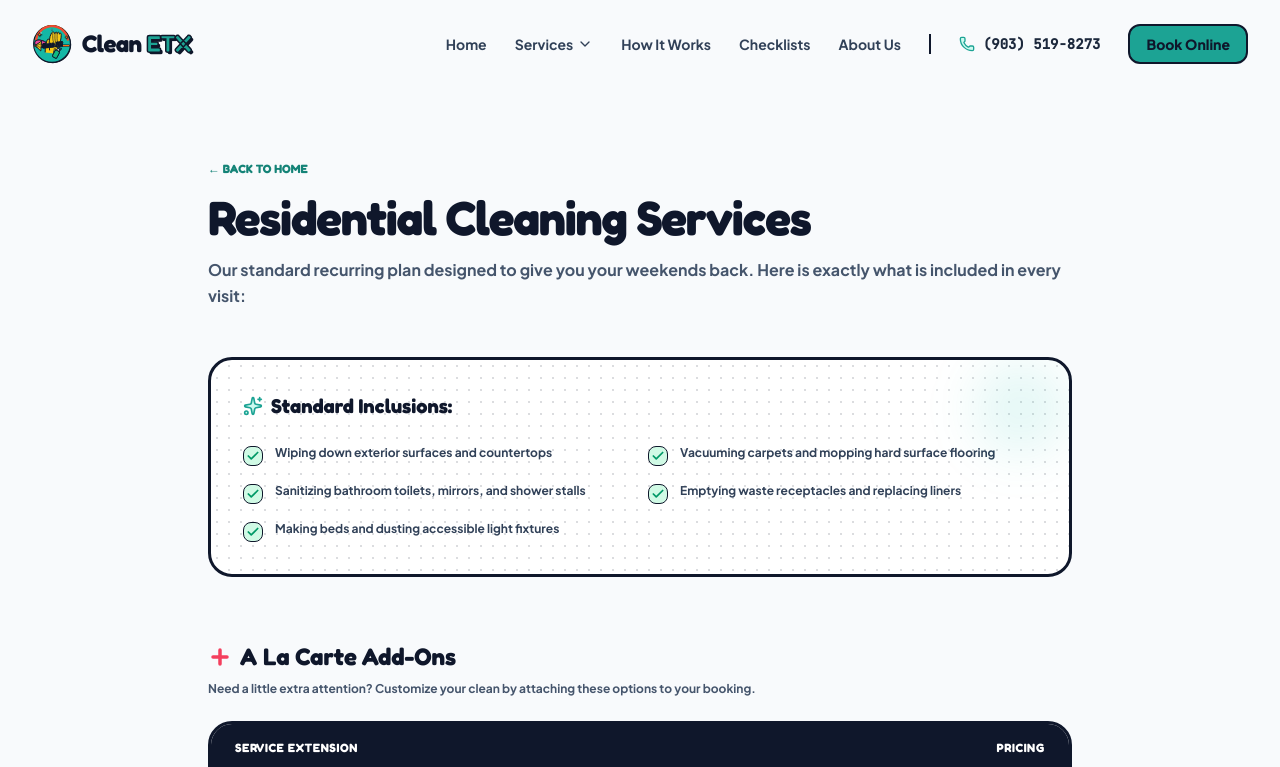
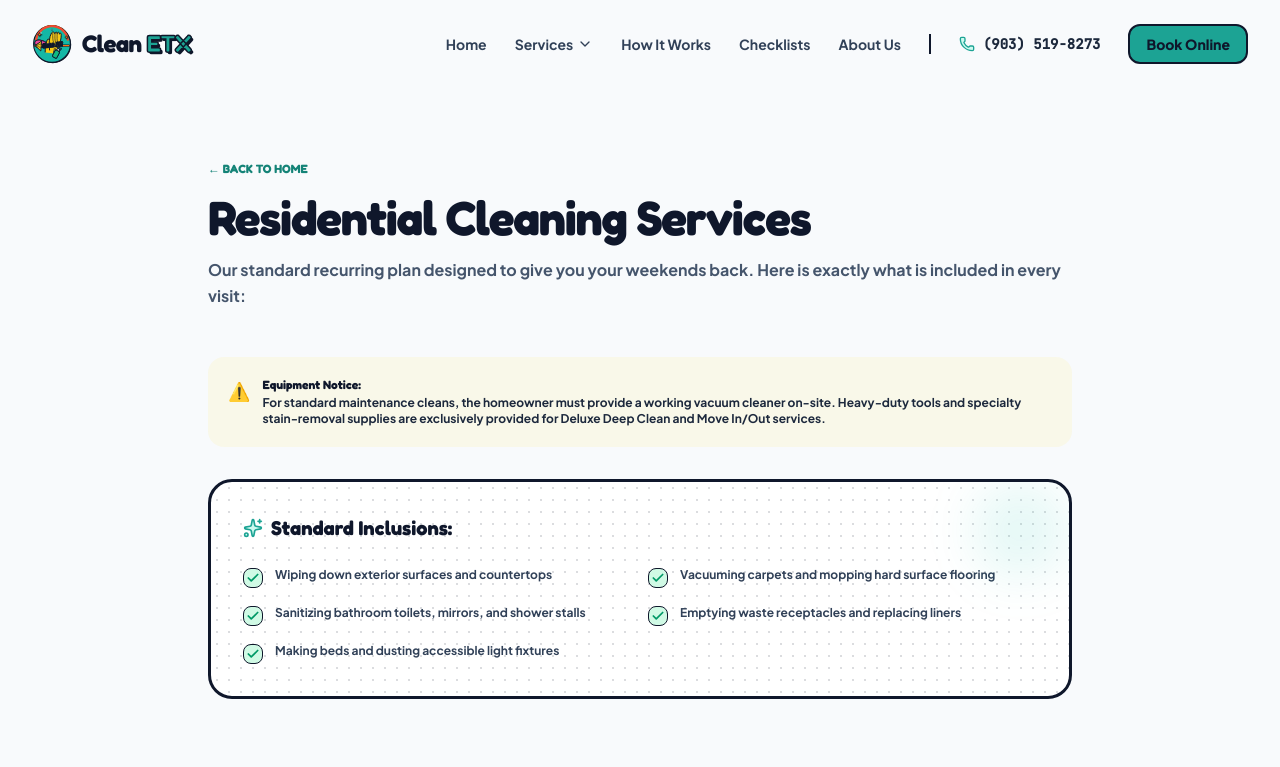
Before and after one commit to xaviermcole99/Clean-ETX, a React (Vite) app: page /services/residential in a window 1280 px wide. Shown: the top 767 px of the page. Built offline with nearby package versions, Linux system fonts and the light colour scheme.

Commit message:
Add vacuum requirement and heavy-duty supplies notice for standard cleans

```diff
--- a/src/components/ChecklistTabs.tsx
+++ b/src/components/ChecklistTabs.tsx
@@ -74,6 +74,9 @@ export default function ChecklistTabs({ onSelectTier, activeTier }: ChecklistTab
                     <h4 className="text-xl font-black text-slate-900 font-display">Standard Maintenance Clean</h4>
                     <p className="text-xs text-slate-700 mt-1 font-bold">
                       Recommended for weekly, bi-weekly, or monthly recurring service to keep your space fresh.
+                    </p>
+                    <p className="text-[10px] text-brand-700 mt-2 font-extrabold bg-white/70 border border-brand-500 rounded-lg px-2.5 py-1 w-fit">
+                      ⚠️ Note: On-site vacuum required. Heavy-duty supplies reserved for Deep cleans.
                     </p>
                   </div>
                   <button
--- a/src/pages/ResidentialServicePage.tsx
+++ b/src/pages/ResidentialServicePage.tsx
@@ -33,6 +33,15 @@ export const ResidentialServicePage: React.FC = () => {
           <p className="text-sm sm:text-base text-slate-600 font-bold leading-relaxed">
             Our standard recurring plan designed to give you your weekends back. Here is exactly what is included in every visit:
           </p>
+        </div>
+
+        {/* Important Equipment Note */}
+        <div className="bg-yellow-pop/10 rounded-2xl p-5 border-2.5 border-slate-900 shadow-pop-sm mb-8 text-xs font-bold text-slate-800 flex items-start gap-3">
+          <span className="text-lg">⚠️</span>
+          <div>
+            <span className="font-black text-slate-900 block mb-0.5 font-display">Equipment Notice:</span>
+            For standard maintenance cleans, the homeowner must provide a working vacuum cleaner on-site. Heavy-duty tools and specialty stain-removal supplies are exclusively provided for Deluxe Deep Clean and Move In/Out services.
+          </div>
         </div>
 
         {/* Full Task Checklist */}
```
